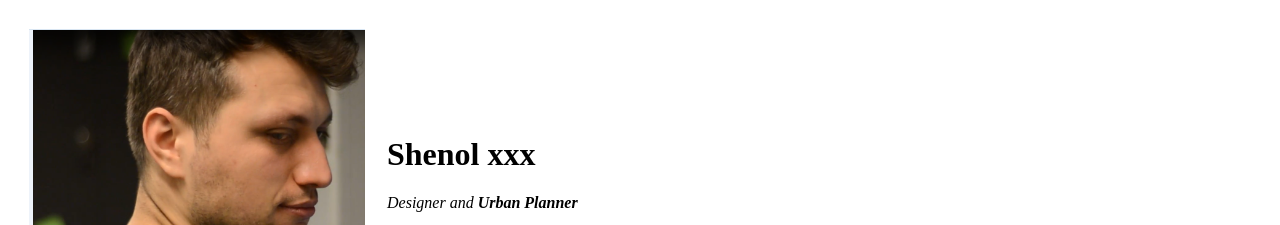
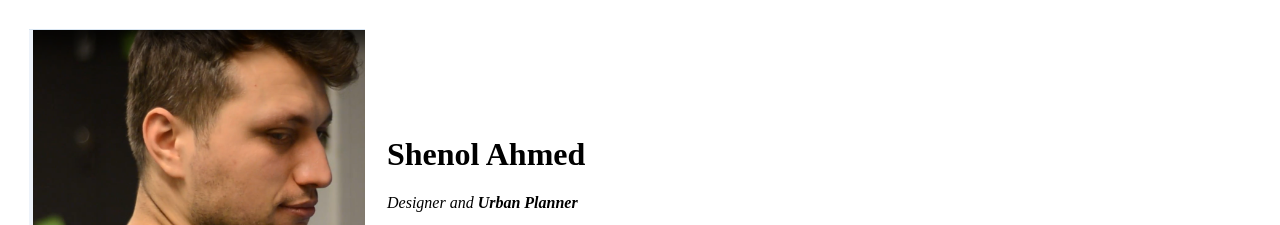
Before and after one commit to Nyckelben/Cv, a plain HTML site: page index.html in a window 1280 px wide. Shown: the top 225 px of the page. Drawn offline with Linux system fonts and the light colour scheme.

Commit message:
Update index.html

```diff
--- a/index.html
+++ b/index.html
@@ -11,7 +11,7 @@
     <tr>
       <td><img src="Images/Shenol profile picture small.png" alt="Shenol profile picture"></td>
       <td>
-        <h1>Shenol xxx</h1>
+        <h1>Shenol Ahmed</h1>
         <p><em>Designer and <strong>Urban Planner</strong></em></p>
         <p>A passionate person, challange taker</p>
       </td>
```
